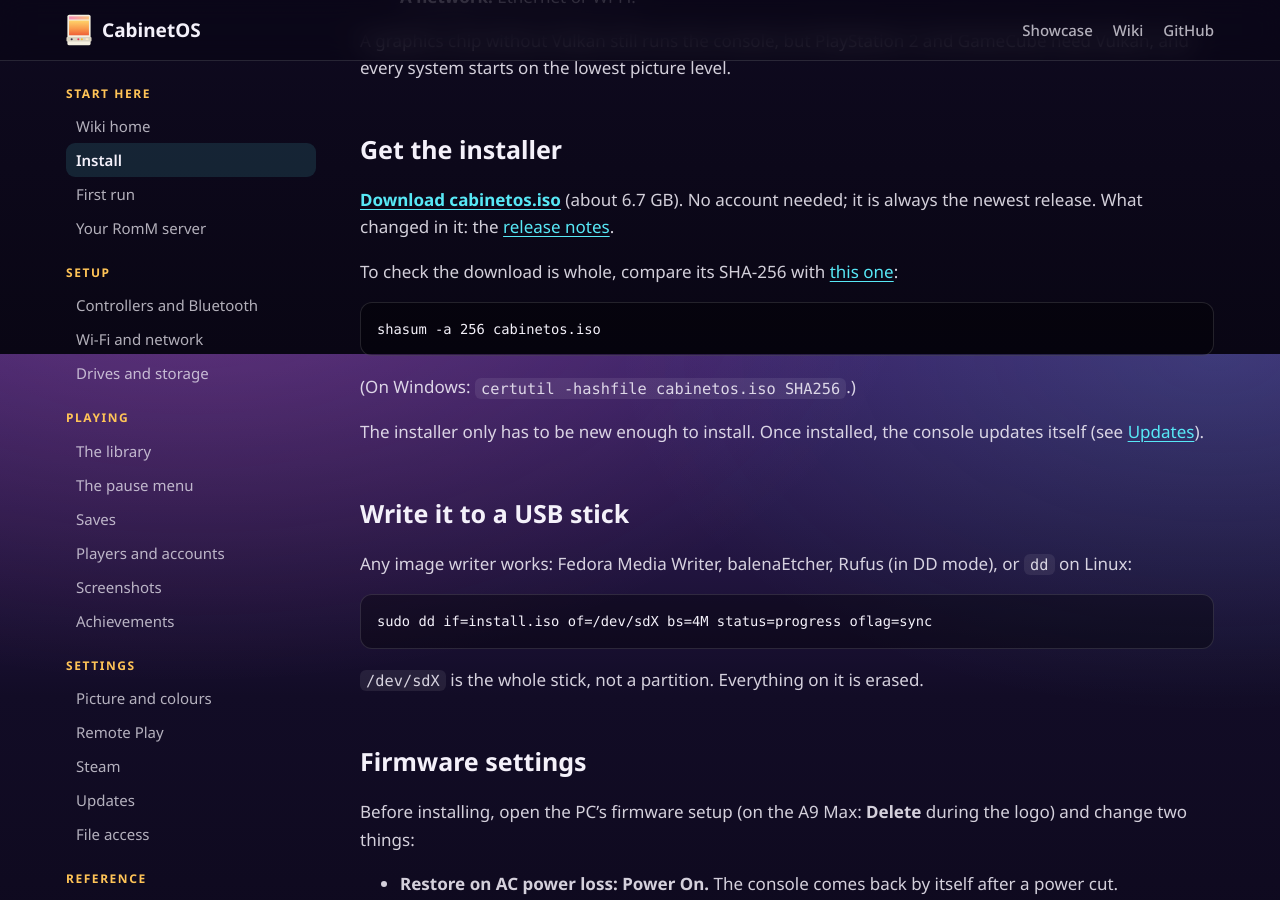
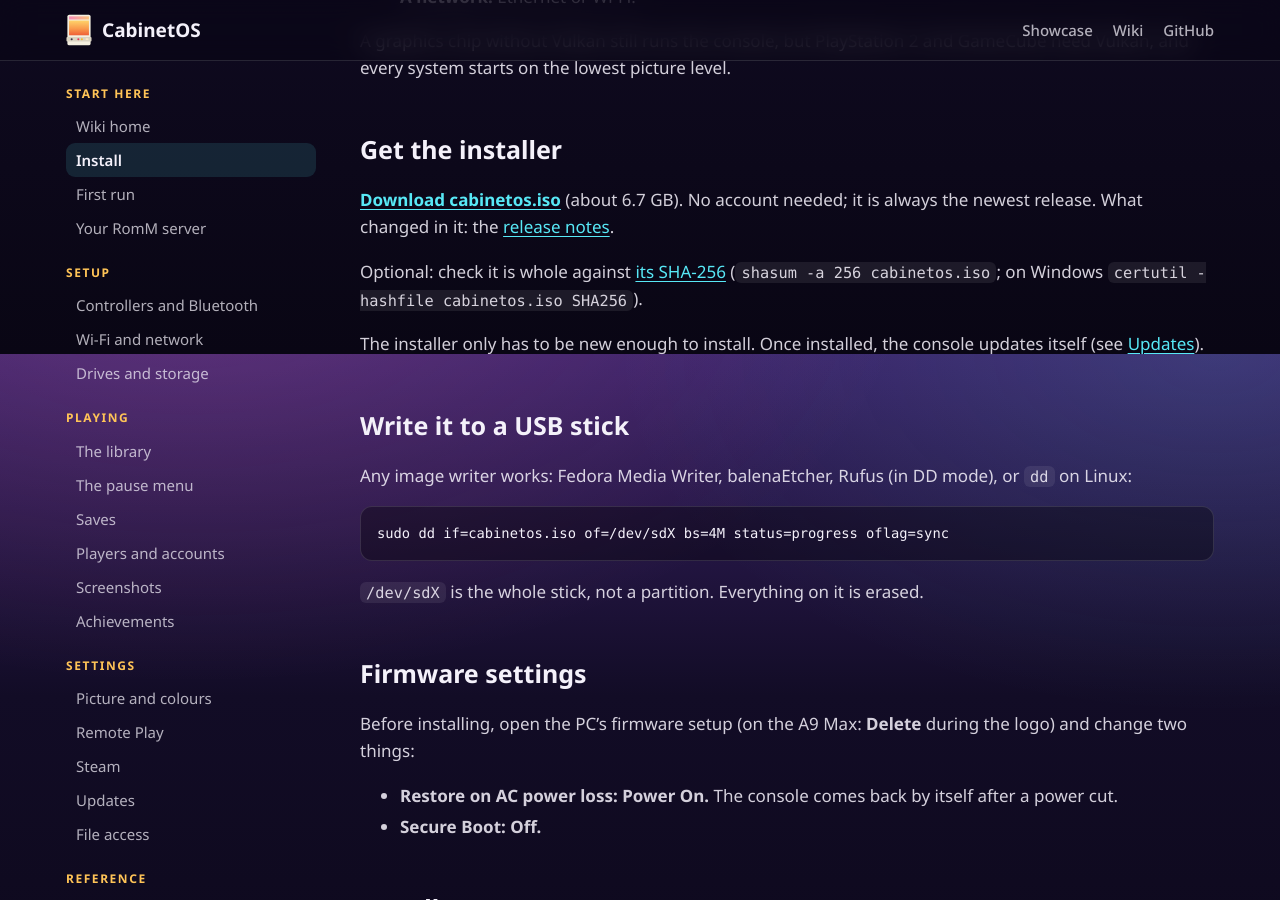
Before and after one commit to MMagTech/cabinetos, a Jekyll site: the page built from docs/wiki/install.md, in a window 1280 px wide and 900 px high, scrolled down 546 px. Built offline with Jekyll 4.4.1, drawn with Linux system fonts in a browser that asks for light colours; our own code applies the rules of GitHub Pages for plain Markdown files.

Commit message:
Site: the button says Download; the install page's checksum is one line; dd writes cabinetos.iso
Co-Authored-By: Claude Opus 5.5 <noreply@anthropic.com>

````diff
--- a/docs/index.html
+++ b/docs/index.html
@@ -27,7 +27,7 @@
       <a href="#systems" class="hide-sm">Systems</a>
       <a href="wiki/">Wiki</a>
       <a href="https://github.com/MMagTech/cabinetos" class="hide-sm">GitHub</a>
-      <a href="wiki/install.html#get-the-installer" class="cta-small">Get it</a>
+      <a href="wiki/install.html#get-the-installer" class="cta-small">Download</a>
     </nav>
   </div>
 </header>
--- a/docs/wiki/install.md
+++ b/docs/wiki/install.md
@@ -28,14 +28,8 @@ GameCube need Vulkan, and every system starts on the lowest picture level.
 (about 6.7 GB). No account needed; it is always the newest release. What
 changed in it: the [release notes](https://github.com/MMagTech/cabinetos/releases/latest).
 
-To check the download is whole, compare its SHA-256 with
-[this one](https://download.mmagtech.com/cabinetos.iso.sha256):
-
-```bash
-shasum -a 256 cabinetos.iso
-```
-
-(On Windows: `certutil -hashfile cabinetos.iso SHA256`.)
+Optional: check it is whole against [its SHA-256](https://download.mmagtech.com/cabinetos.iso.sha256)
+(`shasum -a 256 cabinetos.iso`; on Windows `certutil -hashfile cabinetos.iso SHA256`).
 
 The installer only has to be new enough to install. Once installed, the
 console updates itself (see [Updates](updates.md)).
@@ -46,7 +40,7 @@ Any image writer works: Fedora Media Writer, balenaEtcher, Rufus (in DD mode),
 or `dd` on Linux:
 
 ```bash
-sudo dd if=install.iso of=/dev/sdX bs=4M status=progress oflag=sync
+sudo dd if=cabinetos.iso of=/dev/sdX bs=4M status=progress oflag=sync
 ```
 
 `/dev/sdX` is the whole stick, not a partition. Everything on it is erased.
````
